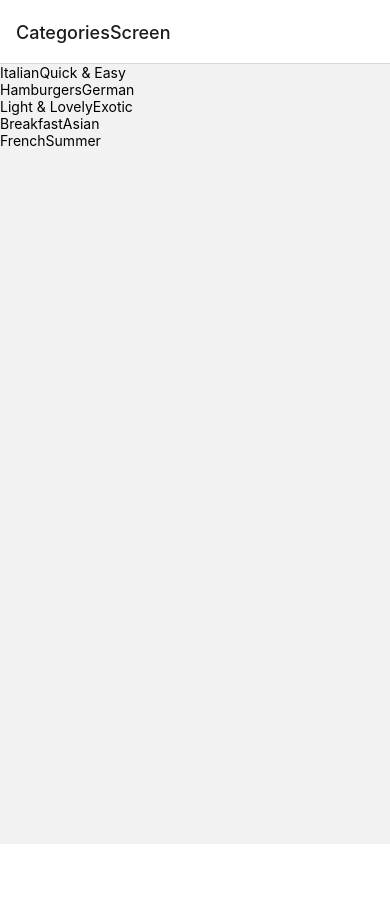
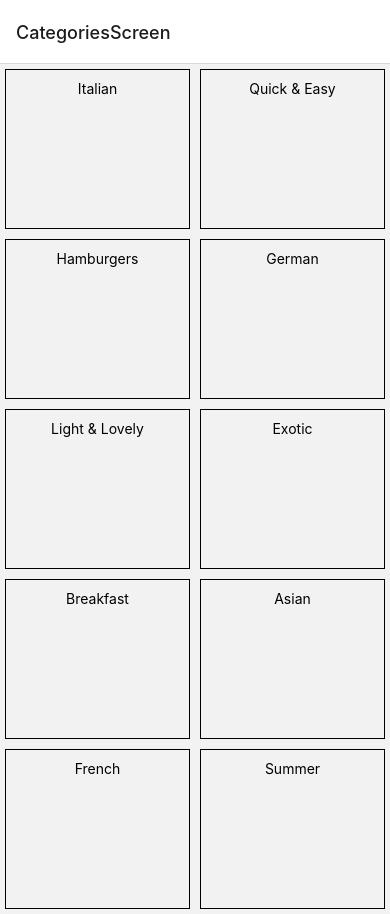
Before and after one commit to omelale/meals-app, a React Native app: screen /CategoriesScreen in a window 390 px wide. Before the commit the page ends 844 px from the top, so only its background shows below. Built offline with nearby package versions, Linux system fonts and the light colour scheme.

Commit message:
displaying all categories in a scrollable flatlist

```diff
--- a/screens/CategoriesScreen.js
+++ b/screens/CategoriesScreen.js
@@ -3,7 +3,7 @@ import {Button, StyleSheet, Text, View , FlatList} from "react-native";
 import {CATEGORIES} from "../data/dummy-data";
 
 const renderCategory = (itemData) => {
-    return (<View><Text>{itemData.item.title}</Text></View>)
+    return (<View style={styles.gridElement}><Text style={styles.gridElementText}>{itemData.item.title}</Text></View>)
 }
 
 const CategoriesScreen = ({navigation}) => {
@@ -31,6 +31,18 @@ const styles = StyleSheet.create({
     button: {
         padding: 20,
         marginTop: 10,
+    },
+    gridElement : {
+        flex:1,
+                height:160,
+        paddingVertical:10,
+        borderColor:'black',
+        borderWidth:1,
+        borderStyle:'solid',
+        margin: 5
+    },
+    gridElementText : {
+        textAlign: "center"
     }
 })
 
```
